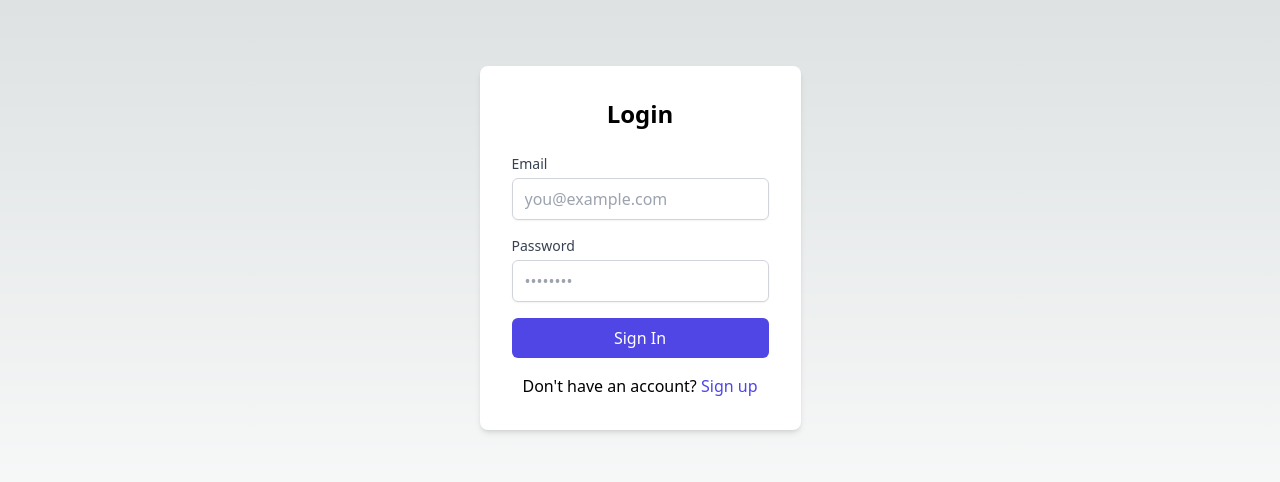
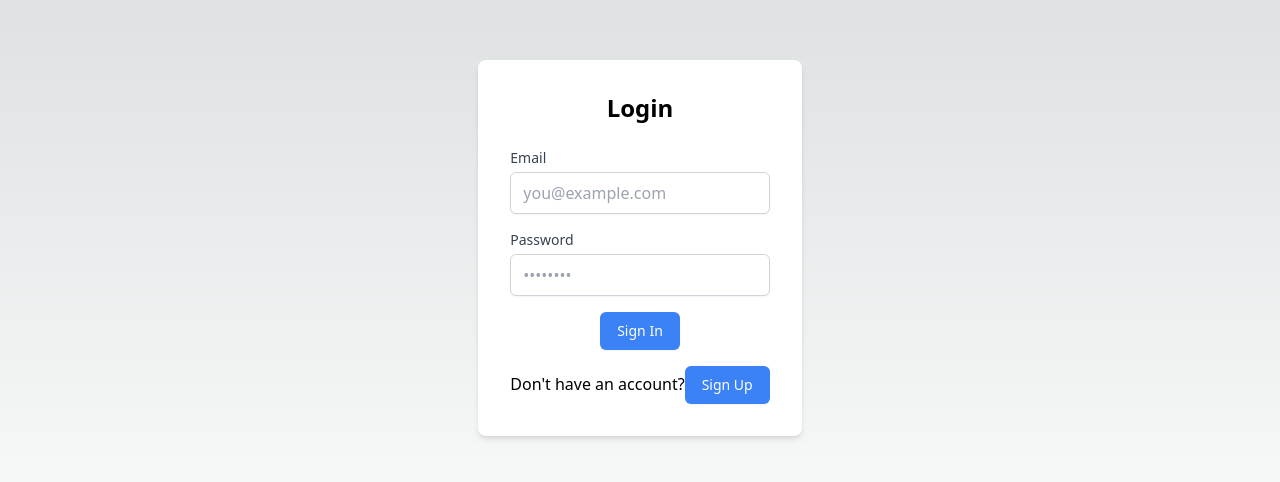
Before and after one commit to Saige243/travel-app-frontend, a Next.js app: page / in a window 1280 px wide. Shown: the part 152-634 px from the top of the page. Built offline with nearby package versions, Linux system fonts and the light colour scheme; no server answers.

Commit message:
replacing more components

```diff
--- a/src/app/_components/IteneraryItems.tsx
+++ b/src/app/_components/IteneraryItems.tsx
@@ -3,6 +3,7 @@ import { useRouter } from "next/navigation"
 import { ItineraryItem } from "@/app/types"
 import { format, parseISO } from "date-fns"
 import { Trip } from "@/app/types"
+import { Button } from "./Button"
 interface ItineraryItemsProps {
   itineraries: ItineraryItem[]
   trip: Trip | undefined
@@ -104,12 +105,10 @@ const ItineraryItems: React.FC<ItineraryItemsProps> = ({
   )
 
   const addIteneraryItemButton = (
-    <button
-      className="px-4 mt-8 py-2 bg-blue-600 text-white rounded hover:bg-blue-700"
+    <Button
+      text="Add itenerary items"
       onClick={() => router.push(`${trip?.id}/itinerary/new`)}
-    >
-      Add itinerary items
-    </button>
+    />
   )
 
   return (
@@ -120,12 +119,10 @@ const ItineraryItems: React.FC<ItineraryItemsProps> = ({
           <IteneraryRowItem />
           <div className="flex space-x-4">
             <div>
-              <button
-                className="px-4 mt-8 py-2 bg-blue-600 text-white rounded hover:bg-blue-700"
+              <Button
+                text="Edit itinerary items"
                 onClick={() => router.push(`${trip?.id}/edit/itinerary`)}
-              >
-                Edit itinerary items
-              </button>
+              />
             </div>
             <div>{addIteneraryItemButton}</div>
           </div>
--- a/src/app/_components/LoginForm.tsx
+++ b/src/app/_components/LoginForm.tsx
@@ -1,6 +1,7 @@
 import { FormEvent } from "react"
 import { useRouter } from "next/navigation"
 import { useAuth } from "@/app/layout"
+import { Button } from "./Button"
 
 function LoginForm({ onSwitch }: { onSwitch: () => void }) {
   const router = useRouter()
@@ -72,22 +73,12 @@ function LoginForm({ onSwitch }: { onSwitch: () => void }) {
           />
         </div>
         <div className="text-center">
-          <button
-            type="submit"
-            className="w-full px-4 py-2 bg-indigo-600 text-white rounded-md hover:bg-indigo-700 focus:outline-none focus:ring-2 focus:ring-indigo-500"
-          >
-            Sign In
-          </button>
+          <Button text="Sign In" type="submit" />
         </div>
       </form>
       <div className="mt-4 text-center">
-        Don&apos;t have an account?{" "}
-        <button
-          onClick={onSwitch}
-          className="text-indigo-600 hover:text-indigo-500 cursor-pointer"
-        >
-          Sign up
-        </button>
+        Don&apos;t have an account?
+        <Button text="Sign Up" onClick={onSwitch} />
       </div>
     </div>
   )
```
